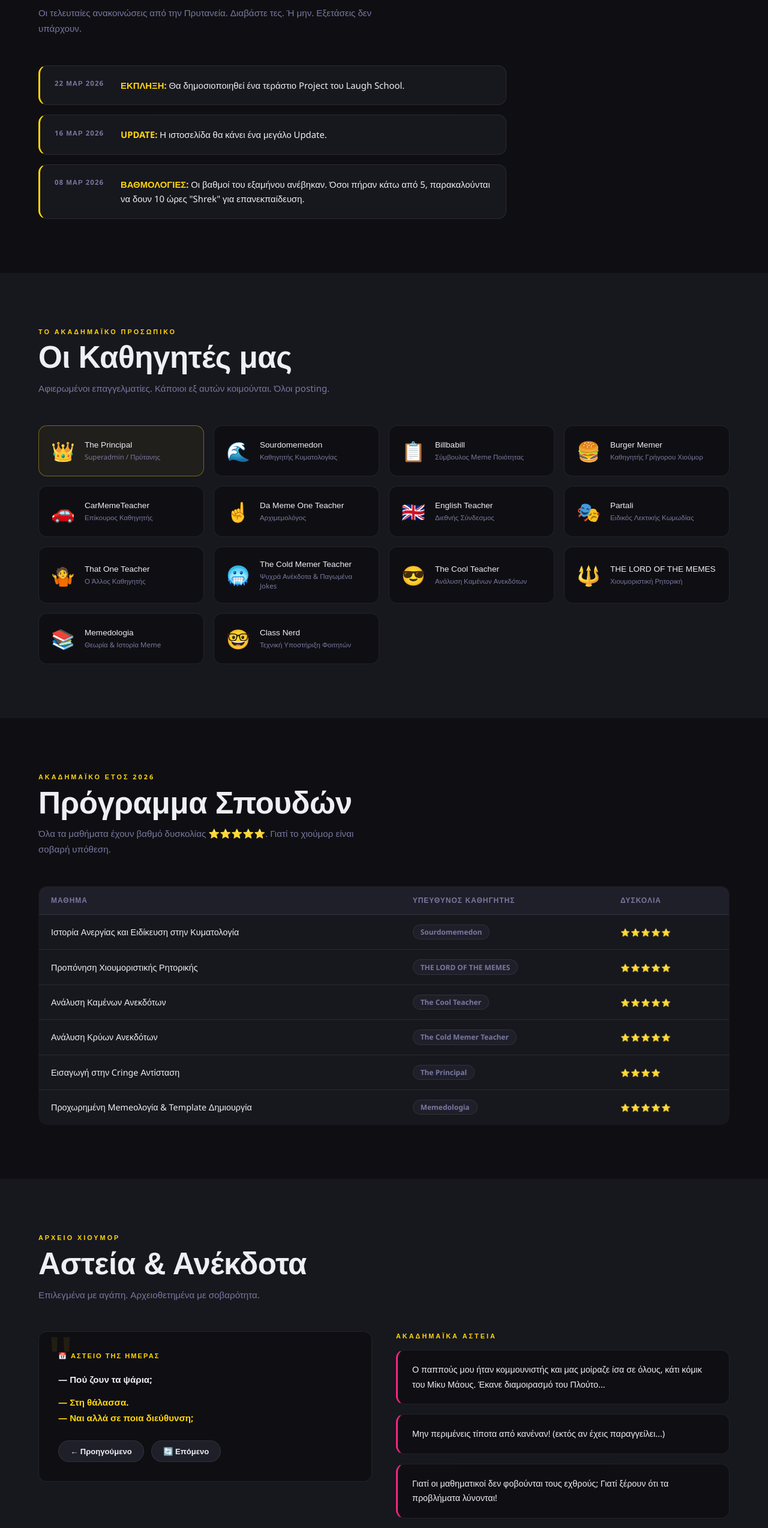
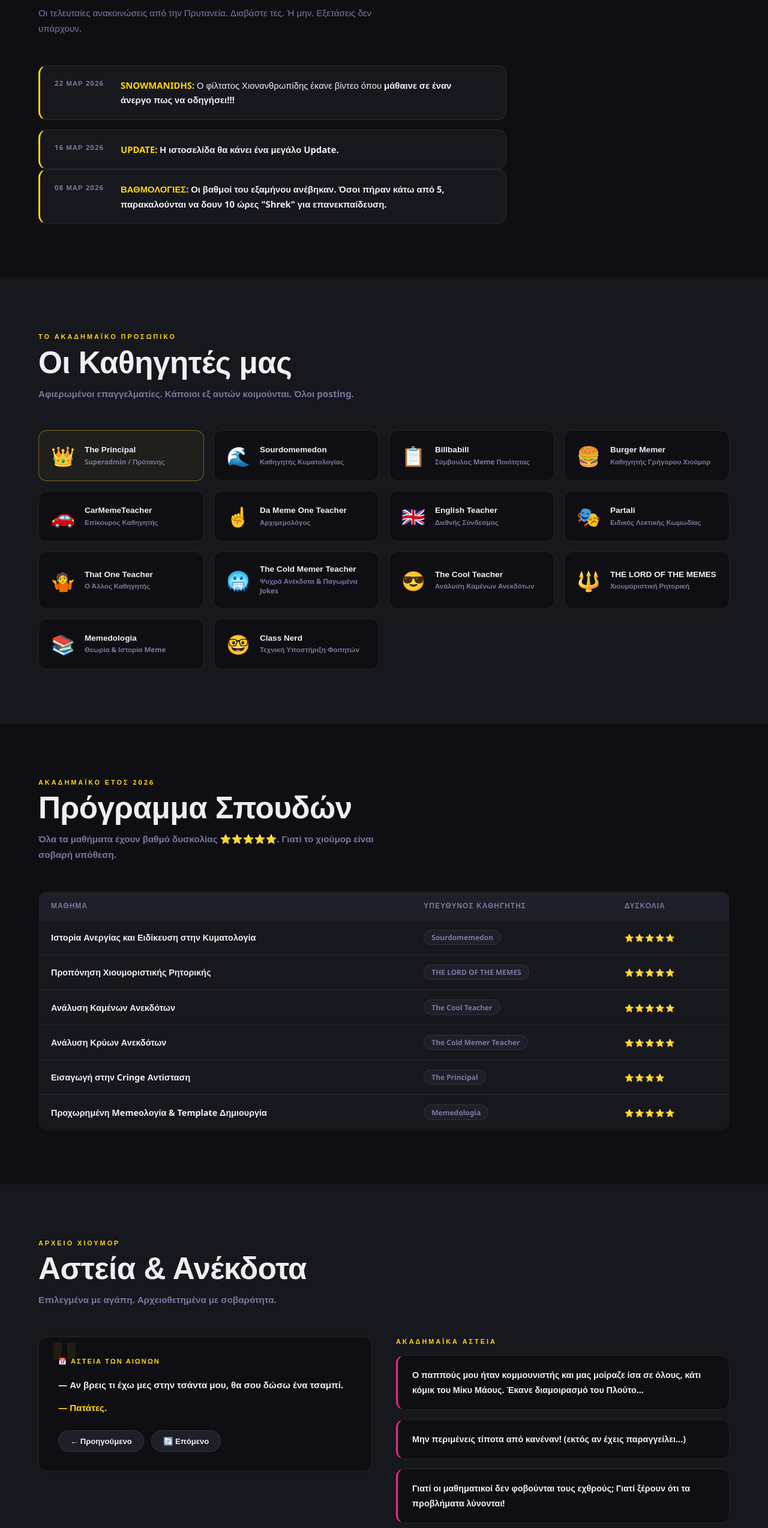
Before and after one commit to laugh-school-site/home, a plain HTML site: page index.html in a window 1280 px wide. Shown: the part 1069-3616 px from the top of the page at 60% size. Drawn offline with Linux system fonts and the light colour scheme; a web font is replaced by a local one.

Commit message:
Update site copy and add new joke

```diff
--- a/index.html
+++ b/index.html
@@ -266,7 +266,7 @@
   <div class="board-list">
     <div class="board-item">
       <span class="board-date">22 Μαρ 2026</span>
-      <p class="board-text"><strong>ΕΚΠΛΗΞΗ:</strong> Θα δημοσιοποιηθεί ένα τεράστιο Project του Laugh School.</p>
+      <p class="board-text"><strong>SNOWMANIDHS:</strong> Ο φίλτατος Χιονανθρωπίδης έκανε βίντεο όπου <b>μάθαινε σε έναν άνεργο πως να οδηγήσει!!!<b></p>
     </div>
     <div class="board-item">
       <span class="board-date">16 Μαρ 2026</span>
@@ -328,7 +328,7 @@
   <p class="sec-sub">Επιλεγμένα με αγάπη. Αρχειοθετημένα με σοβαρότητα.</p>
   <div class="jokes-layout">
     <div class="joke-rotator">
-      <span class="joke-label">📅 Αστείο της Ημέρας</span>
+      <span class="joke-label">📅 Αστεία των αιώνων</span>
       <p id="joke-q"></p>
       <p id="joke-a"></p>
       <div class="joke-nav">
@@ -397,7 +397,7 @@
     <div class="modal">
       <div class="modal-title">🎓 Λήψη Πτυχίου</div>
       <p class="modal-sub">Δώσε το όνομα του φοιτητή Memeολογίας:</p>
-      <input type="text" id="studentName" class="modal-input" placeholder="π.χ. Νίκος Παπαδόπουλος" maxlength="60"
+      <input type="text" id="studentName" class="modal-input" placeholder="π.χ. Γεώργιος Παπαδόπουλος" maxlength="60"
              onkeydown="if(event.key==='Enter')confirmDiploma()">
       <div class="modal-actions">
         <button class="btn btn-gold" onclick="confirmDiploma()">OK</button>
@@ -449,6 +449,7 @@
   { q: "— Τι κάνει ένας κουρέας που παίρνει ρεπό;", a: "— Κόβει βόλτες..." },
   { q: "— Πού ζουν τα ψάρια;", a: "— Στη θάλασσα.\n— Ναι αλλά σε ποια διεύθυνση;" },
   { q: "— Αν βρεις τι έχω μες στην τσάντα μου, θα σου δώσω ένα τσαμπί.", a: "— Πατάτες."},
+  { q: "— Πώς λένε το περιστέρι που πετάει εφημερίδες;", a: "— Περιπτέρι..."},
 ];
 const now = new Date();
 let jIdx = Math.floor((now - new Date(now.getFullYear(), 0, 0)) / 86400000) % jokes.length;
```
